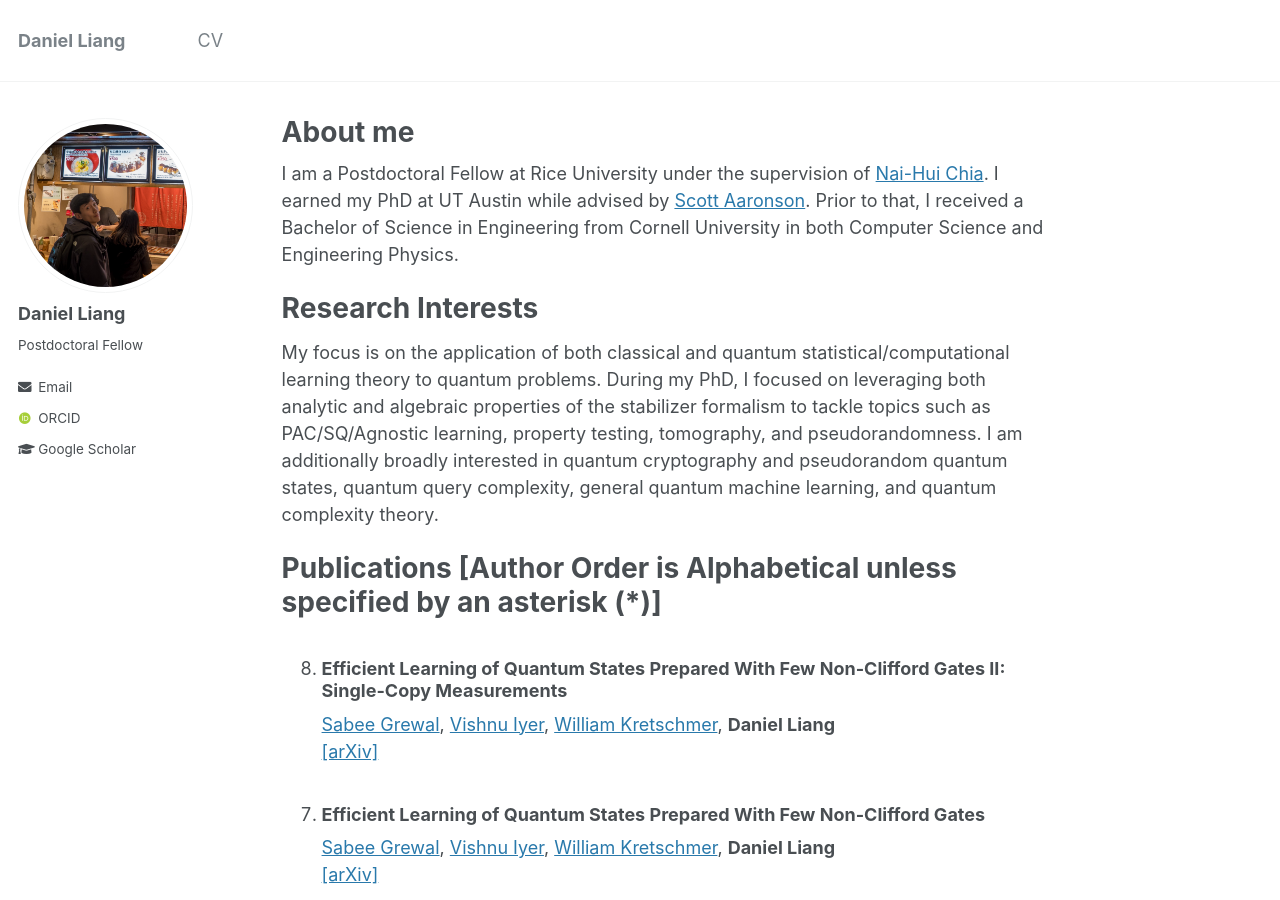
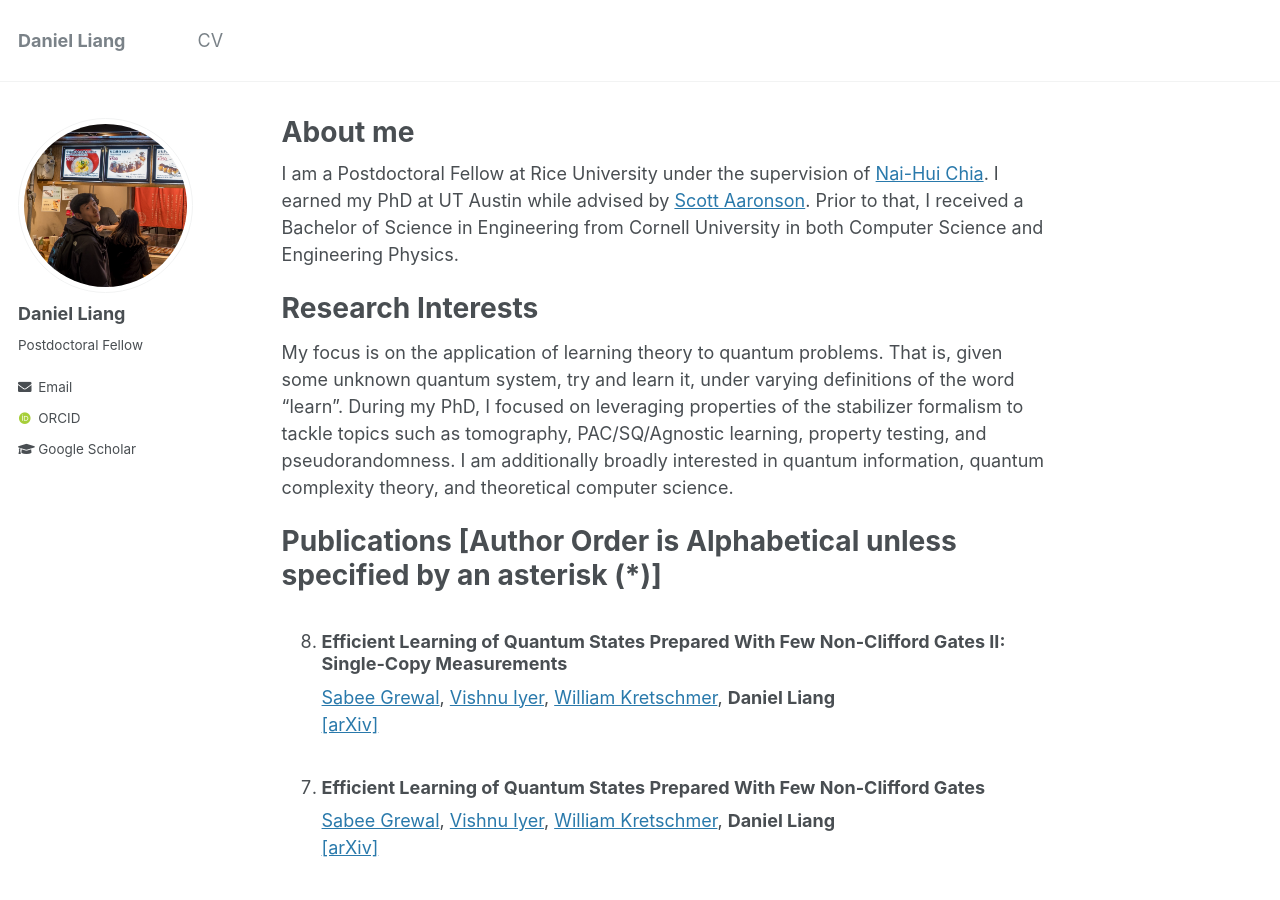
Before and after one commit to Daniel-You-Liang/Daniel-You-Liang.github.io, a Jekyll site: the page built from _pages/about.md, in a window 1280 px wide and 900 px high. Built offline with Jekyll 4.4.1, drawn with Linux system fonts in a browser that asks for light colours; some web fonts are replaced.

Commit message:
about update

```diff
--- a/_pages/about.md
+++ b/_pages/about.md
@@ -12,7 +12,7 @@ I am a Postdoctoral Fellow at Rice University under the supervision of [Nai-Hui
 
 Research Interests
 ======
-My focus is on the application of both classical and quantum statistical/computational learning theory to quantum problems. During my PhD, I focused on leveraging both analytic and algebraic properties of the stabilizer formalism to tackle topics such as PAC/SQ/Agnostic learning, property testing, tomography, and pseudorandomness. I am additionally broadly interested in quantum cryptography and pseudorandom quantum states, quantum query complexity, general quantum machine learning, and quantum complexity theory.
+My focus is on the application of learning theory to quantum problems. That is, given some unknown quantum system, try and learn it, under varying definitions of the word "learn". During my PhD, I focused on leveraging properties of the stabilizer formalism to tackle topics such as tomography, PAC/SQ/Agnostic learning, property testing, and pseudorandomness. I am additionally broadly interested in quantum information, quantum complexity theory, and theoretical computer science.
 
 Publications \[Author Order is Alphabetical unless specified by an asterisk (*)\]
 ======
```
